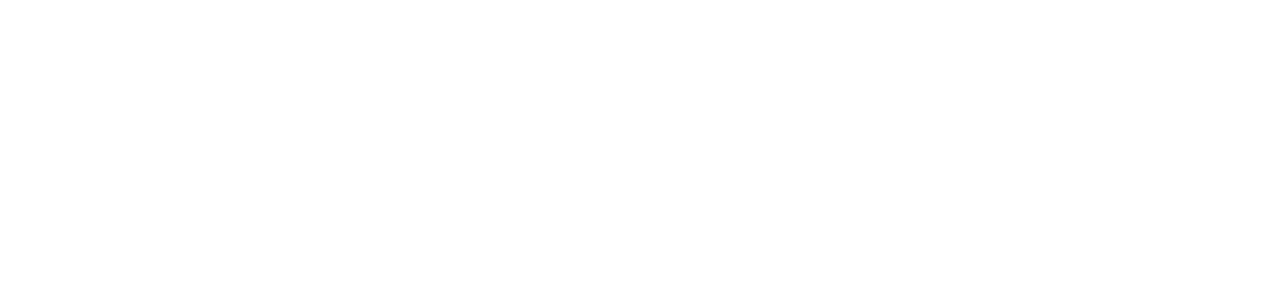
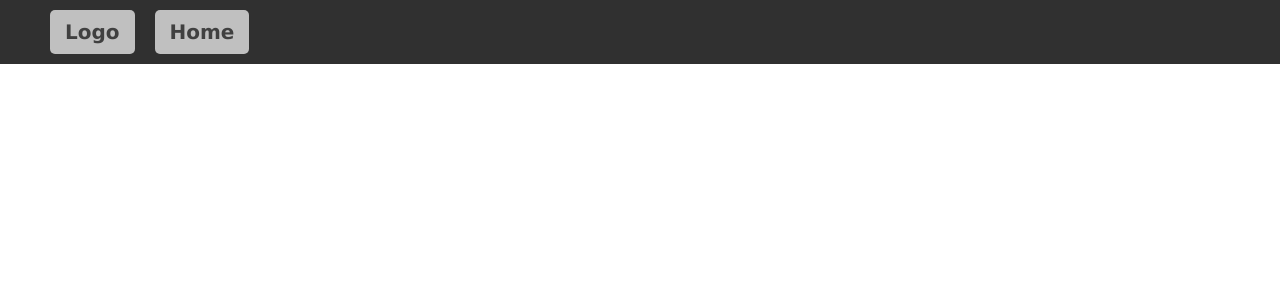
Before and after one commit to michudud/API-Carts, a React (Vite) app: page / in a window 1280 px wide. Shown: the top 300 px of the page. Built offline with nearby package versions, Linux system fonts and the light colour scheme.

Commit message:
navbar setup

```diff
--- a/package.json
+++ b/package.json
@@ -30,6 +30,7 @@
   },
   "dependencies": {
     "react": "^18.2.0",
-    "react-dom": "^18.2.0"
+    "react-dom": "^18.2.0",
+    "react-router-dom": "^6.9.0"
   }
 }
--- a/src/App.tsx
+++ b/src/App.tsx
@@ -1,8 +1,16 @@
 import React from "react";
 import { createRoot } from "react-dom/client";
+import { BrowserRouter, Route, Routes } from "react-router-dom";
+import MainPage from "./MainPage";
 
 const App = () => {
-  return <div></div>;
+  return (
+    <BrowserRouter>
+      <Routes>
+        <Route path="/" element={<MainPage />} />
+      </Routes>
+    </BrowserRouter>
+  );
 };
 
 const rootDiv = document.getElementById("root");
--- /dev/null
+++ b/src/MainPage.tsx
@@ -0,0 +1,12 @@
+import React from "react";
+import NavBar from "./NavBar";
+
+const MainPage = () => {
+  return (
+    <div className="MainPage">
+      <NavBar />
+    </div>
+  );
+};
+
+export default MainPage;
--- /dev/null
+++ b/src/NavBar.tsx
@@ -0,0 +1,20 @@
+import React from "react";
+import { useNavigate } from "react-router-dom";
+
+const NavBar = () => {
+  const navigate = useNavigate();
+  return (
+    <nav>
+      <ul>
+        <li>
+          <a>Logo</a>
+        </li>
+        <li>
+          <a onClick={() => navigate("/")}>Home</a>
+        </li>
+      </ul>
+    </nav>
+  );
+};
+
+export default NavBar;
--- a/src/style.css
+++ b/src/style.css
@@ -4,3 +4,44 @@
   padding: 0;
   font-family: Verdana, Geneva, Tahoma, sans-serif;
 }
+
+nav {
+  background-color: #303030;
+  width: 100%;
+}
+
+nav ul {
+  list-style-type: none;
+}
+
+nav ul li {
+  display: inline-flex;
+  margin: 10px;
+  background-color: silver;
+  border-radius: 5px;
+  font-weight: 600;
+  font-size: 20px;
+  color: #404040;
+  cursor: pointer;
+}
+
+nav ul li:first-of-type {
+  margin-left: 50px;
+}
+
+nav ul li a {
+  padding: 10px 15px;
+}
+
+.MainPage {
+  display: flex;
+  flex-direction: column;
+  align-items: center;
+  justify-content: center;
+}
+
+.MainPage .content {
+  height: 500px;
+  width: 1200px;
+  background-color: red;
+}
```
Also changed, not shown: 1 other file (tests, documents, lock files or other folders).
